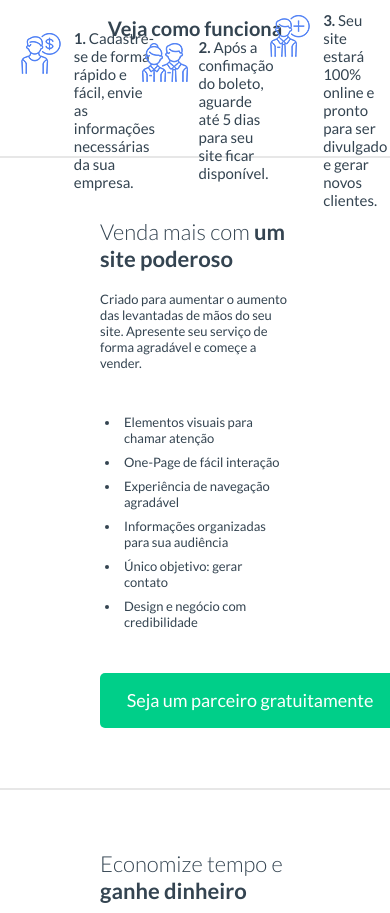
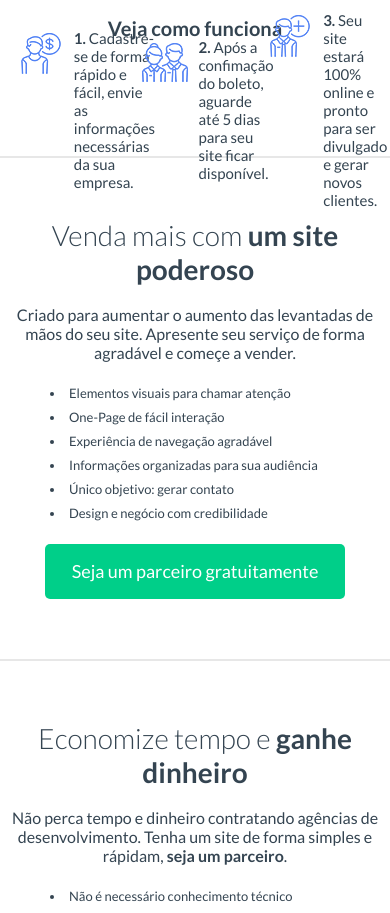
Before and after one commit to diegohartmann/koden-test-diego, a plain HTML site: page files/index.html in a window 390 px wide. Shown: the part 1762-2675 px from the top of the page. Drawn offline with Linux system fonts and the light colour scheme; files whose address does not match are found by name.

Commit message:
.about melhorado com media queries

```diff
--- a/files/css/styles.css
+++ b/files/css/styles.css
@@ -761,15 +761,29 @@ footer .bottom-footer img{
         height: auto;
         padding:60px 0;
     }
+    div.about > div.about-text-content{
+        width: 100%;
+        padding: 0;
+        margin: 0;
+    }
     div.about > div.about-text-content h1{
-        font-size: 22px;
+        text-align: center;
     }
     div.about > div.about-text-content p{
-        font-size: 13px;
+        padding: 0 2%;
+        text-align: center;
+    }
+    div.about > div.about-text-content ul{
+        display: block;
+        width: 300px;
+        margin: 0 auto;
     }
     div.about > div.about-text-content ul li{
         font-size: 13px;
         margin-left: 0;
+    }
+    div.about > div.about-text-content input{
+        margin: 0 auto;
     }
 }
 @media screen and (max-width: 660px){
```
Also changed, not shown: files/index.html (+1 -0 lines).
